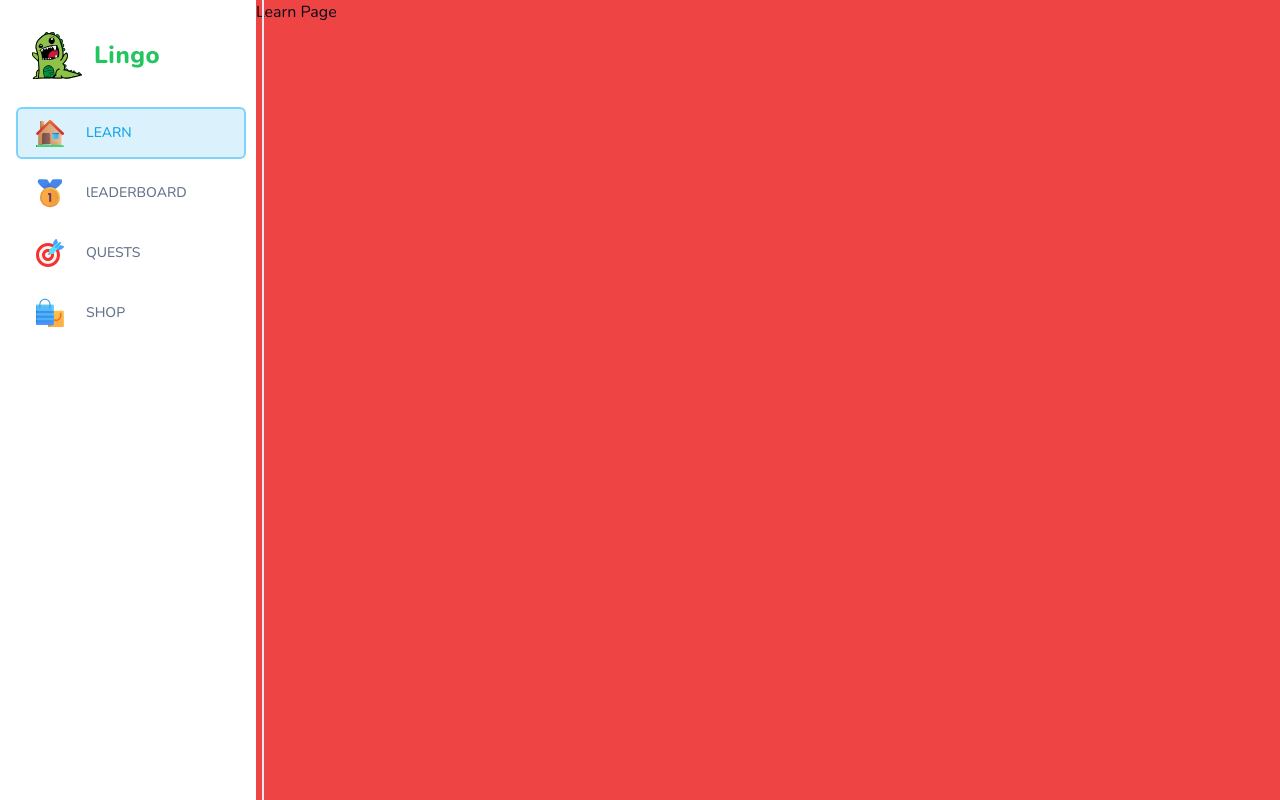
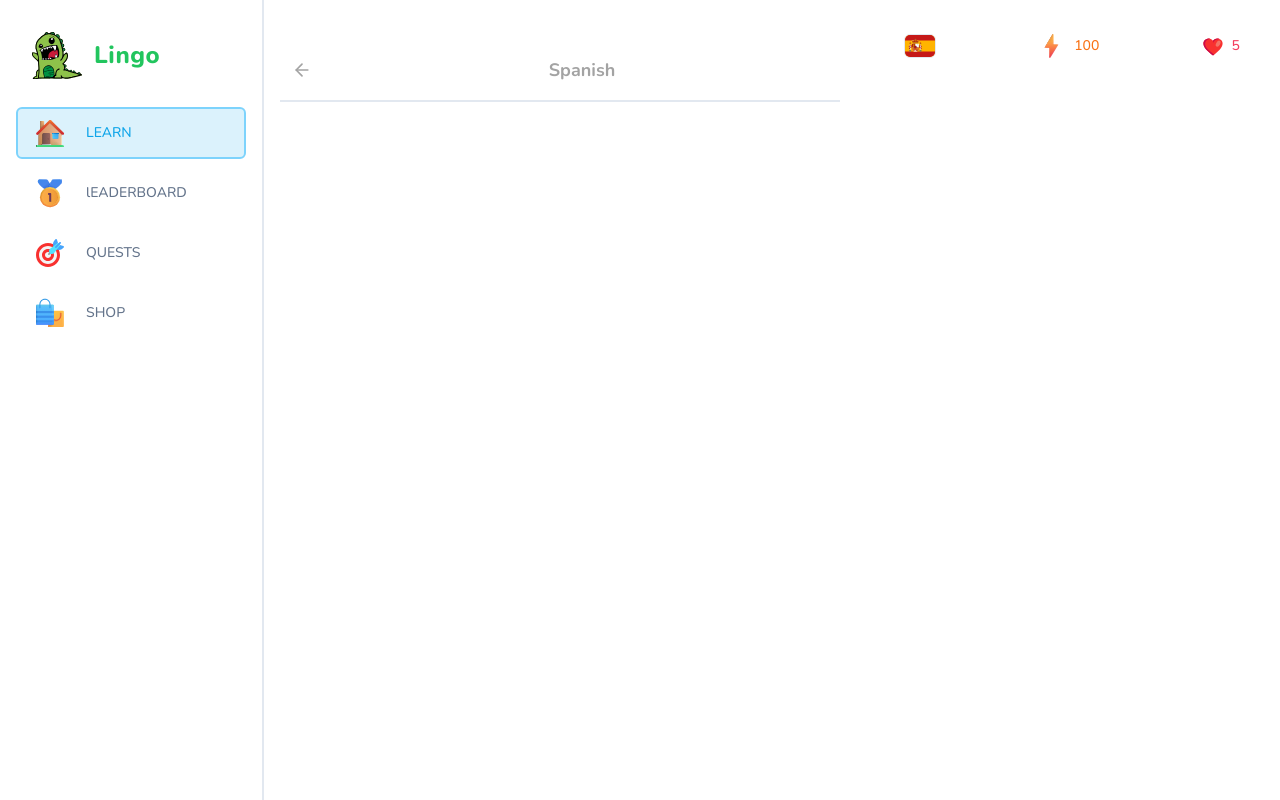
Before and after one commit to arushsingh03/Duolingo-Clone, a Next.js app: page /learn in a window 1280 px wide. Built offline with nearby package versions, Linux system fonts and the light colour scheme.

Commit message:
created course pages along with user db

```diff
--- a/app/(main)/layout.tsx
+++ b/app/(main)/layout.tsx
@@ -13,7 +13,7 @@
         <MobileHeader />
         <Sidebar className="hidden lg:flex"/>
         <main className="lg:pl-[256px] h-full pt-[50px] lg:pt-0">
-            <div className="bg-red-500 h-full">
+            <div className="max-w-[1056px] mx-auto pt-6 h-full">
             {children}
             </div>
         </main>
--- /dev/null
+++ b/app/(main)/learn/header.tsx
@@ -0,0 +1,25 @@
+import Link from "next/link";
+import { ArrowLeft } from "lucide-react";
+
+import { Button } from "@/components/ui/button";
+
+type Props = {
+    title:string;
+};
+
+export const Header = ({title}: Props) => {
+    return(
+        <div className="sticky top-0 bg-white pb-3 lg:pt-[28px] flex items-center justify-between
+        border-b-2 mb-5 text-neutral-400 lg:z-50">
+            <Link href="/courses">
+            <Button variant="ghost" size="sm">
+                <ArrowLeft className="h-5 w-5 stroke-2 text-neutral-400"/>
+            </Button>
+            </Link>
+            <h1 className="font-bold text-lg">
+                {title}
+            </h1>
+            <div />
+        </div>
+    );
+};
--- a/app/(main)/learn/page.tsx
+++ b/app/(main)/learn/page.tsx
@@ -1,9 +1,25 @@
+import { FeedWrapper } from "@/components/feed-wrapper";
+import { StickyWrapper } from "@/components/sticky-wrapper";
+import { UserProgress } from "@/components/user-progress";
+
+import { Header } from "./header";
+
 const LearnPage= () => {
 return (
-    <div>
-        Learn Page
+    <div className="flex flex-row-reverse gap-[48px] px-6">
+        <StickyWrapper>
+        <UserProgress
+        activeCourse={{ title: "Spanish", imageSrc: "/es.svg"}}
+        hearts={5}
+        points={100}
+        hasActiveSubscription={false}
+        />
+        </StickyWrapper>
+        <FeedWrapper>
+          <Header title ="Spanish"/>
+        </FeedWrapper>
     </div>
 );
-}
+};
 
 export default LearnPage;
--- /dev/null
+++ b/components/feed-wrapper.tsx
@@ -0,0 +1,13 @@
+type Props = {
+    children:React.ReactNode;
+};
+
+export const FeedWrapper = ({
+    children
+}:Props) => {
+    return(
+        <div className="flex-1 realitve top-0 pb-10">
+            {children}
+        </div>
+    );
+} ;
--- /dev/null
+++ b/components/sticky-wrapper.tsx
@@ -0,0 +1,13 @@
+type Props = {
+    children: React.ReactNode;
+};
+
+export const StickyWrapper = ({children}: Props) => {
+    return(
+        <div className="hidden lg:block w-[368px] sticky self-end bottom-6">
+            <div className="min-h-[calc(100vh-48px)] sticky top-6 flex flex-col gap-y-4">
+                {children}
+            </div>
+        </div>
+    );
+};
--- /dev/null
+++ b/components/user-progress.tsx
@@ -0,0 +1,47 @@
+
+import { Button } from "@/components/ui/button";
+import { InfinityIcon } from "lucide-react";
+import Image from "next/image";
+import Link from "next/link";
+
+type Props= {
+    activeCourse:{imageSrc: string; title:string}; /// TODO Replace with DB types
+    hearts: number;
+    points:number;
+    hasActiveSubscription:boolean;
+};
+
+export const UserProgress = ({
+    activeCourse,
+    points,
+    hearts,
+    hasActiveSubscription,
+ }: Props) => {
+    return(
+        <div className="flex item-center justify-between gap-x-2 w-full">
+            <Link href="/courses">
+                <Button variant="ghost">
+                    <Image
+                    src={activeCourse.imageSrc}
+                    alt={activeCourse.title}
+                    className="rounded-md border"
+                    width="32"
+                    height="32"
+                    />
+                </Button>
+            </Link>
+            <Link href="/shop">
+            <Button variant="ghost" className="text-orange-500">
+                <Image src="/points.svg" height={28} width={28} alt="points" className="mr-2"/>
+                {points}
+            </Button>
+            </Link>
+            <Link href="/shop">
+            <Button variant="ghost" className="text-rose-500">
+                <Image src="/heart.svg" height={22} width={22} alt="heart" className="mr-2"/>
+                {hasActiveSubscription ? <InfinityIcon className="h-4 w-4 stroke-[3]" /> : hearts}
+            </Button>
+            </Link>
+        </div>
+    );
+};
```
Also changed, not shown: public/heart.svg (added), public/points.svg (added).
